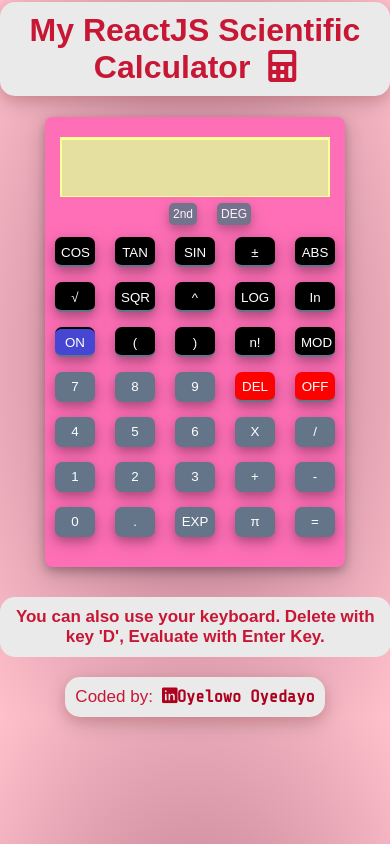
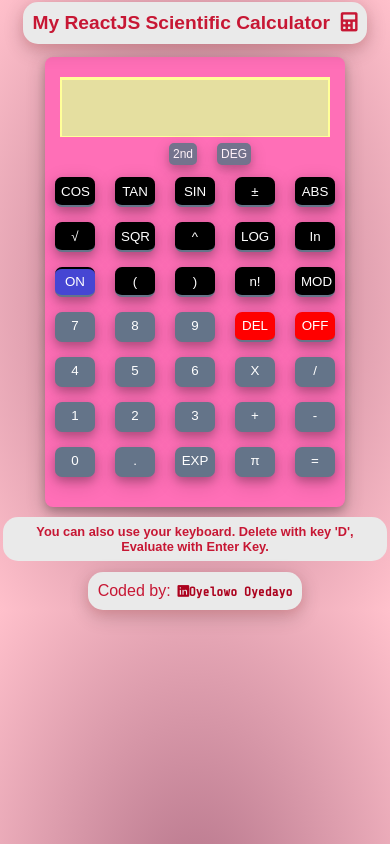
Before and after one commit to Oyelowo/react_scientific_calculator, a React (Create React App) app: page / in a window 390 px wide. Built offline with nearby package versions, Linux system fonts and the light colour scheme.

Commit message:
project completed for now

```diff
--- a/src/App.css
+++ b/src/App.css
@@ -9,7 +9,6 @@
     margin: 0;
 }
 footer, h1{
-    font-size: 2rem;
     background: #eaeaea;
     color: rgb(199, 23, 52);
     padding: 10px;
@@ -27,14 +26,14 @@
     color: rgb(199, 23, 52);
     font-weight: bolder;
     background: #eaeaea;
-    padding: 10px;
+    padding: 7px;
     width: 60%;
-    margin: 30px auto 0;
+    margin: 10px auto 0;
     border-radius: 15px;
 }
 
 footer{
-    margin-top: 20px;
+    margin-top: 11px;
 }
 footer a{
     text-decoration: none;
@@ -48,10 +47,13 @@
 }
 
 @media(max-width: 768px){
+    h1{
+       font-size: 1.2rem;
+    }
     p{
         width: 95%;
     }
-    footer, p{
-        font-size: 17px;
+    footer a, p{
+        font-size: 0.8rem;
     }
 }
```
